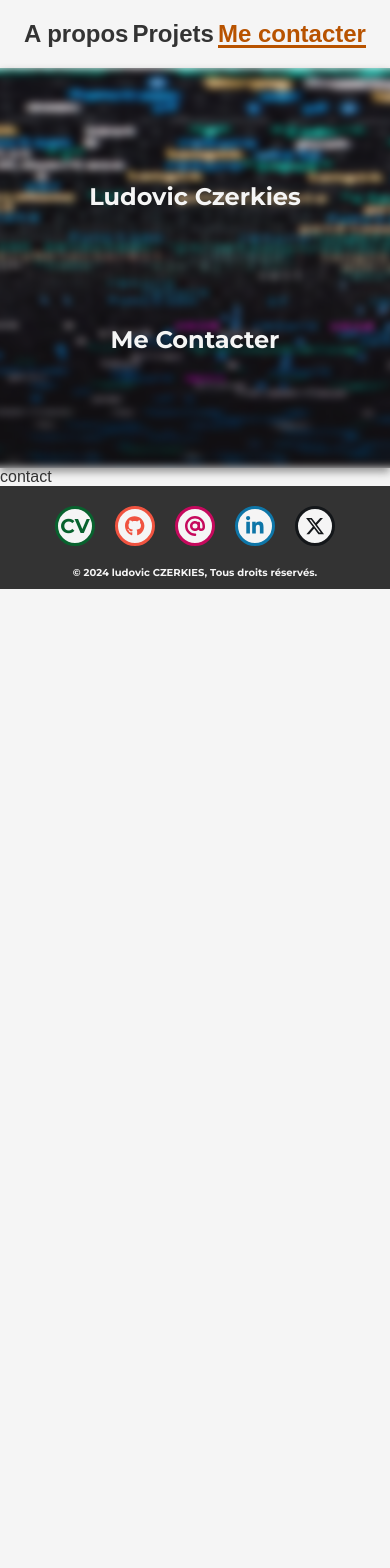
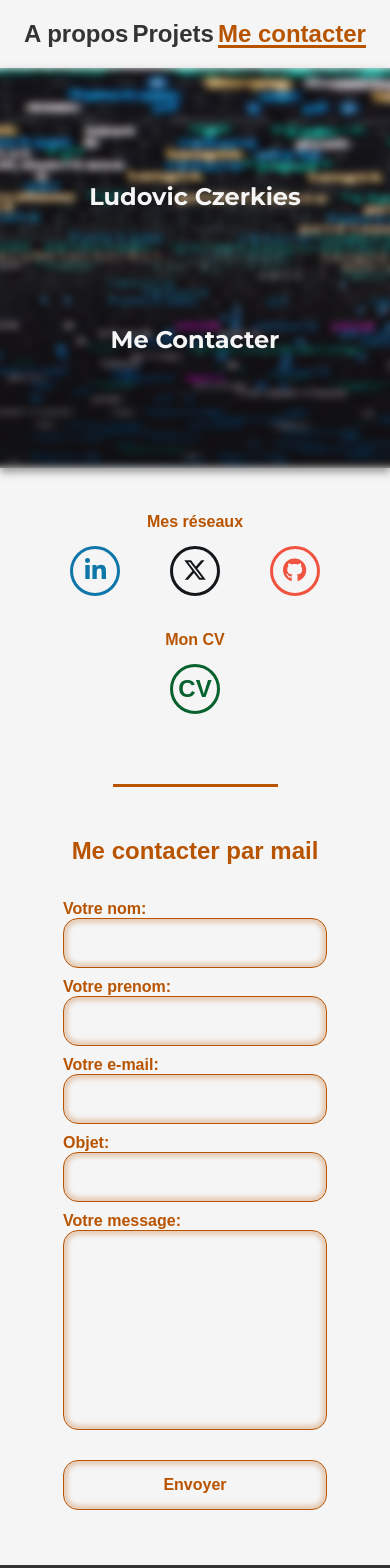
Before and after one commit to CzerkiesL/ProjetMonPortfolio, a Vue app: page /contact in a window 390 px wide. Shown: the top 1568 px of the page. Before the commit the page ends 844 px from the top, so only its background shows below. Built offline with nearby package versions, Linux system fonts and the light colour scheme; a web font is replaced by a local one; what vue-screen would draw is missing.

Commit message:
cContactView responsive + fonctionnalité d'envois de mail

```diff
--- a/package.json
+++ b/package.json
@@ -12,10 +12,12 @@
     "format": "prettier --write src/"
   },
   "dependencies": {
+    "@emailjs/browser": "^4.4.1",
     "@fortawesome/fontawesome-svg-core": "^6.6.0",
     "@fortawesome/free-brands-svg-icons": "^6.6.0",
     "@fortawesome/free-solid-svg-icons": "^6.6.0",
     "@fortawesome/vue-fontawesome": "^3.0.8",
+    "dotenv": "^16.4.5",
     "gsap": "^3.12.5",
     "pinia": "^2.2.4",
     "vue": "^3.5.12",
--- a/src/components/contactViewComponent/ContactFormComp.vue
+++ b/src/components/contactViewComponent/ContactFormComp.vue
@@ -0,0 +1,250 @@
+<script setup>
+import { ref } from 'vue';
+import { send } from '@emailjs/browser';
+
+const lastnameInput = defineModel('lastname');
+const firstnameInput = defineModel('firstname');
+const emailInput = defineModel('email');
+const objectInput = defineModel('object');
+const messageInput = defineModel('message');
+
+const formError = ref({
+  lastnameErr: '',
+  firstnameErr: '',
+  emailErr: '',
+  objectErr: '',
+  messageErr: '',
+});
+
+function sendMail() {
+  const emailFormat = new RegExp(/^[\w\-.]+@([\w-]+\.)+[\w-]{2,}$/);
+  let hadError = false;
+
+  if (!lastnameInput.value > 0) {
+    formError.value.lastnameErr = '* Veuillez renseigner votre nom.';
+    hadError = true;
+  } else {
+    formError.value.lastnameErr = '';
+  }
+
+  if (!lastnameInput.value > 0) {
+    formError.value.firstnameErr = '* Veuillez renseigner votre prenom.';
+    hadError = true;
+  } else {
+    formError.value.firstnameErr = '';
+  }
+
+  if (!emailInput.value > 0) {
+    formError.value.emailErr = '* Veuillez préciser une adresse e-mail.';
+    hadError = true;
+  } else if (!emailFormat.test(emailInput.value)) {
+    formError.value.emailErr = '* Veuillez entrer une adresse e-mail valide.';
+    hadError = true;
+  } else {
+    formError.value.emailErr = '';
+  }
+
+  if (!objectInput.value > 0) {
+    formError.value.objectErr = '* Veuillez préciser un objet.';
+    hadError = true;
+  } else {
+    formError.value.objectErr = '';
+  }
+
+  if (!messageInput.value > 0) {
+    formError.value.messageErr = '* Veuillez préciser un message.';
+    hadError = true;
+  } else {
+    formError.value.messageErr = '';
+  }
+
+  if (!hadError) {
+    const env = import.meta.env;
+    const email = {
+      lastname: lastnameInput.value,
+      firstname: firstnameInput.value,
+      email: emailInput.value,
+      object: objectInput.value,
+      message: messageInput.value,
+    };
+
+    try {
+      send(env.VITE_SERVICE_ID, env.VITE_TEMPLATE_ID, email, {
+        publicKey: env.VITE_PUBLIC_KEY,
+      });
+
+      lastnameInput.value = '';
+      firstnameInput.value = '';
+      emailInput.value = '';
+      objectInput.value = '';
+      messageInput.value = '';
+    } catch (err) {
+      console.log(err);
+    }
+  }
+}
+</script>
+
+<template>
+  <section id="contact">
+    <h3>Me contacter par mail</h3>
+    <form id="contact-form" action="">
+      <div class="form-part lastname">
+        <label for="lastname">Votre nom:</label>
+        <input
+          v-model="lastnameInput"
+          type="text"
+          id="lastname"
+          name="lastname"
+        />
+        <p v-if="formError.lastnameErr.length > 0" class="error">
+          {{ formError.lastnameErr }}
+        </p>
+      </div>
+      <div class="form-part firstname">
+        <label for="firstname">Votre prenom:</label>
+        <input
+          v-model="firstnameInput"
+          type="text"
+          id="firstname"
+          name="firstname"
+        />
+        <p v-if="formError.firstnameErr.length > 0" class="error">
+          {{ formError.firstnameErr }}
+        </p>
+      </div>
+      <div class="form-part email">
+        <label for="email">Votre e-mail:</label>
+        <input v-model="emailInput" type="text" id="email" name="email" />
+        <p v-if="formError.emailErr.length > 0" class="error">
+          {{ formError.emailErr }}
+        </p>
+      </div>
+      <div class="form-part object">
+        <label for="object">Objet:</label>
+        <input v-model="objectInput" type="text" id="object" name="object" />
+        <p v-if="formError.objectErr.length > 0" class="error">
+          {{ formError.objectErr }}
+        </p>
+      </div>
+      <div class="form-part message">
+        <label for="message">Votre message:</label>
+        <textarea v-model="messageInput" name="message" id="message"></textarea>
+        <p v-if="formError.messageErr.length > 0" class="error">
+          {{ formError.messageErr }}
+        </p>
+      </div>
+      <div class="form-part send-btn">
+        <button type="button" @click="sendMail()">Envoyer</button>
+      </div>
+    </form>
+  </section>
+</template>
+
+<style lang="less">
+@import '../../style/variable.less';
+
+#contact {
+  margin-top: 50px;
+  width: 100%;
+  h3 {
+    color: @strong;
+    text-align: center;
+    font-size: @d-xl;
+    margin-bottom: 50px;
+    @media screen and (max-width: 600px) {
+      font-size: @m-xl;
+      margin-bottom: 30px;
+    }
+  }
+  #contact-form {
+    display: grid;
+    grid-template-columns: repeat(2, 1fr);
+    column-gap: 30px;
+    margin: auto;
+    width: 80%;
+    @media screen and (max-width: 600px) {
+      gap: 0;
+      display: flex;
+      flex-direction: column;
+      justify-content: center;
+    }
+    .form-part {
+      margin: 20px 0;
+      display: flex;
+      flex-direction: column;
+      @media screen and (max-width: 600px) {
+        margin: 5px 0;
+      }
+      label {
+        color: @strong;
+      }
+      input,
+      textarea,
+      button {
+        background: @light;
+        width: 100%;
+        border-radius: 15px;
+        font-family: @text;
+        border: 1.5px solid @strong;
+        box-shadow: inset 0 0 4px 4px rgba(@strong, 0.25);
+        padding: 15px 10px;
+        font-size: @d-m;
+        @media screen and (max-width: 600px) {
+          font-size: @m-m;
+        }
+        &:focus {
+          border-width: 2.5px;
+        }
+      }
+      textarea {
+        resize: none;
+        height: 200px;
+      }
+      button {
+        width: 50%;
+        cursor: pointer;
+        margin: 20px auto;
+        font-weight: bold;
+        color: @strong;
+        @media screen and (max-width: 600px) {
+          width: 100%;
+        }
+      }
+      &.lastname {
+        grid-row: 1 / 2;
+        grid-column: 1 / 2;
+      }
+      &.firstname {
+        grid-row: 1 / 2;
+        grid-column: 2 / 3;
+      }
+      &.email {
+        grid-row: 2 / 3;
+        grid-column: 1 / 2;
+      }
+      &.object {
+        grid-row: 2 / 3;
+        grid-column: 2 / 3;
+      }
+      &.message {
+        grid-row: 3 / 4;
+        grid-column: 1 / 3;
+      }
+      &.send-btn {
+        grid-row: 4/ 5;
+        grid-column: 1 / 3;
+      }
+      .error {
+        margin: 5px 0 0 5px;
+        color: crimson;
+        font-weight: normal;
+        font-size: @d-s;
+        @media screen and (max-width: 600px) {
+          font-size: @m-s;
+        }
+      }
+    }
+  }
+}
+</style>
--- a/src/components/contactViewComponent/NetworkLink.vue
+++ b/src/components/contactViewComponent/NetworkLink.vue
@@ -0,0 +1,66 @@
+<script setup>
+import LinkedinBtn from '../buttonComp/LinkedinBtn.vue';
+import TwitterBtn from '../buttonComp/TwitterBtn.vue';
+import GitBtn from '../buttonComp/GitBtn.vue';
+import CvBtn from '../buttonComp/CvBtn.vue';
+</script>
+
+<template>
+  <section id="network-container">
+    <div class="network-sub-container">
+      <h3 class="network-title">Mes réseaux</h3>
+      <div class="network-btn-container">
+        <LinkedinBtn class="network-btn" />
+        <TwitterBtn class="network-btn" />
+        <GitBtn class="network-btn" />
+      </div>
+    </div>
+    <div class="network-sub-container">
+      <h3 class="network-title">Mon CV</h3>
+      <div class="network-btn-container">
+        <CvBtn class="network-btn" />
+      </div>
+    </div>
+  </section>
+</template>
+
+<style lang="less">
+@import '../../style/variable.less';
+
+#network-container {
+  margin-bottom: 50px;
+  display: flex;
+  justify-content: space-evenly;
+  @media screen and (max-width: 600px) {
+    flex-direction: column;
+    align-items: center;
+  }
+  .network-title {
+    text-align: center;
+    margin: 20px 0 30px 0;
+    color: @strong;
+    font-size: @d-m;
+    @media screen and (max-width: 600px) {
+      margin: 15px;
+      font-size: @m-m;
+    }
+  }
+  .network-btn-container {
+    margin-bottom: 20px;
+    width: 300px;
+    display: flex;
+    justify-content: space-around;
+    align-items: center;
+    .network-btn {
+      font-size: @d-xl;
+      height: 65px;
+      width: 65px;
+      @media screen and (max-width: 600px) {
+        font-size: @m-xl;
+        height: 50px;
+        width: 50px;
+      }
+    }
+  }
+}
+</style>
--- /dev/null
+++ b/src/components/contactViewComponent/SeparatorComp.vue
@@ -0,0 +1,16 @@
+<script setup></script>
+
+<template>
+  <div id="separator"></div>
+</template>
+
+<style lang="less">
+@import '../../style/variable.less';
+
+#separator {
+  background: @strong;
+  margin: 20px auto;
+  width: 50%;
+  height: 3px;
+}
+</style>
--- a/src/components/projectViewComponent/ProjectCardComponent.vue
+++ b/src/components/projectViewComponent/ProjectCardComponent.vue
@@ -80,11 +80,13 @@ function openCard() {
 }
 
 .project-card.mobile {
-  margin: 45px 25px;
+  margin: 45px auto;
+  max-width: 500px;
+  width: 80%;
   display: flex;
   flex-direction: column;
   .img-container {
-    height: 350px;
+    height: 250px;
     border-bottom: @border-3;
   }
   .card-content {
@@ -111,7 +113,7 @@ function openCard() {
     background: @light;
     font-weight: 600;
     font-size: @d-s;
-    @media screen and (max-width: 600px) {
+    @media screen and (max-width: 600) {
       font-size: @m-s;
     }
   }
--- a/src/style/main.less
+++ b/src/style/main.less
@@ -63,7 +63,8 @@ nav {
 }
 
 p,
-li {
+li,
+label {
   font-weight: bold;
   font-size: @d-m;
   @media screen and (max-width: 600px) {
@@ -81,12 +82,12 @@ strong {
   margin: 0 10px;
   cursor: pointer;
   background: @light;
-  font-family: @title;
+  font-family: @text;
   font-weight: bold;
   text-align: center;
-  font-size: @d-l;
+  font-size: @d-m;
   @media screen and (max-width: 600px) {
-    font-size: @m-l;
+    font-size: @m-m;
   }
   &.btn-round {
     border-radius: @round;
--- a/src/views/ContactView.vue
+++ b/src/views/ContactView.vue
@@ -1,11 +1,17 @@
 <script setup>
+import ContactFormComp from '../components/contactViewComponent/ContactFormComp.vue';
 import BannerComp from '../components/baseComponent/BannerComp.vue';
-
+import SeparatorComp from '@/components/contactViewComponent/SeparatorComp.vue';
+import NetworkLink from '@/components/contactViewComponent/NetworkLink.vue';
 </script>
 
 <template>
   <BannerComp subTitle="Me Contacter" />
-  <div>contact</div>
+  <main>
+    <NetworkLink />
+    <SeparatorComp />
+    <ContactFormComp />
+  </main>
 </template>
 
-<style lang="scss"></style>
+<style lang="less"></style>
--- a/vite.config.js
+++ b/vite.config.js
@@ -1,16 +1,14 @@
-import { fileURLToPath, URL } from 'node:url'
+import { fileURLToPath, URL } from 'node:url';
 
-import { defineConfig } from 'vite'
-import vue from '@vitejs/plugin-vue'
+import { defineConfig } from 'vite';
+import vue from '@vitejs/plugin-vue';
 
 // https://vite.dev/config/
 export default defineConfig({
-  plugins: [
-    vue(),
-  ],
+  plugins: [vue()],
   resolve: {
     alias: {
-      '@': fileURLToPath(new URL('./src', import.meta.url))
-    }
-  }
-})
+      '@': fileURLToPath(new URL('./src', import.meta.url)),
+    },
+  },
+});
```
Also changed, not shown: 2 other files (tests, documents, lock files or other folders).
